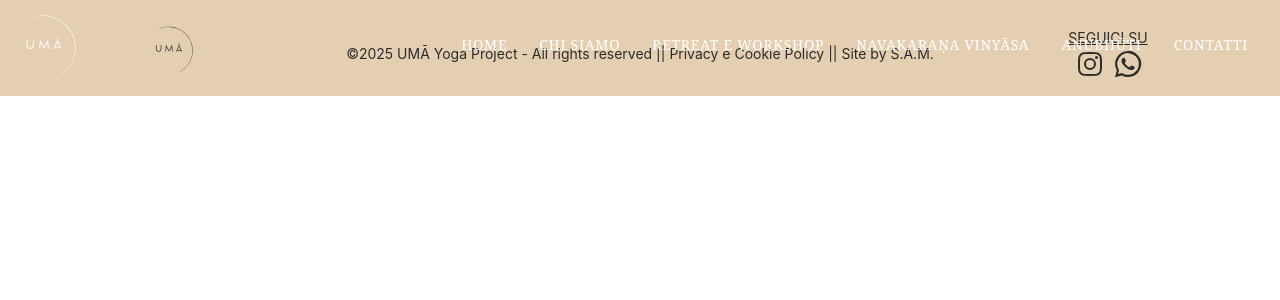
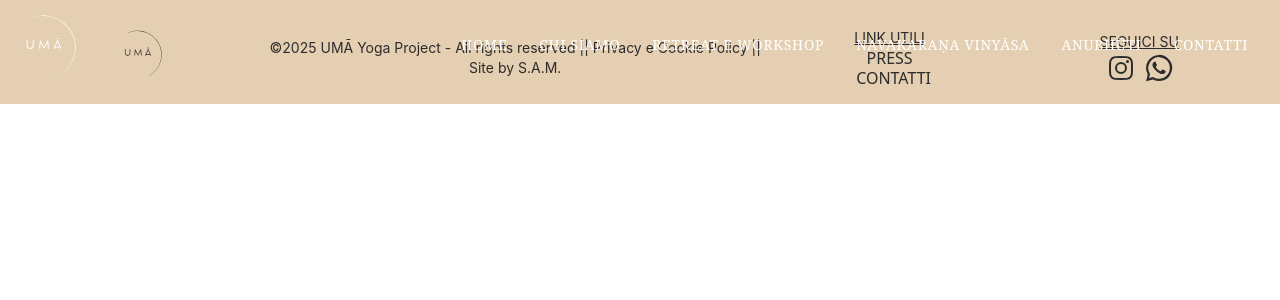
Before and after one commit to asorbellini/static-uma-yoga, a React (Vite) app: page /events in a window 1280 px wide. Shown: the top 300 px of the page. Built offline with nearby package versions, Linux system fonts and the light colour scheme.

Commit message:
Correct some mistakes and Add link utili in footer

```diff
--- a/src/components/Footer.jsx
+++ b/src/components/Footer.jsx
@@ -5,15 +5,26 @@ function Footer() {
   return (
     <footer className="bg-dorado/60 text-center p-4 text-sm">
       <div className="flex sm:flex-row flex-col-reverse items-center space-y-3">
-        <div className="hidden sm:flex sm:basis-1/4 justify-center items-center">
+        <div className="hidden sm:flex sm:basis-1/5 justify-center items-center">
             <UmaLogo colorFill='#2c2c2c'classname="w-12 h-12"/>
         </div>
-        <div className="basis-2/4">
+        <div className="basis-2/5">
           <p className="text-center text-oscuro font-normal">
             ©{new Date().getFullYear()} UMĀ Yoga Project - All rights reserved || <a href="/privacy-e-cookie-policy" target="_blank" className="hover:text-terracota">Privacy e Cookie Policy</a> || <a href="https://samportafolio.vercel.app/" target="_blank" className="hover:text-terracota">Site by S.A.M.</a>
           </p>
         </div>
-        <div className="basis-1/4">
+        <div className="basis-1/5">
+          <p className="uppercase underline text-oscuro font-normal">LINK UTILI</p>
+          <div className="flex flex-col justify-center items-center space-x-2">
+            <a href="/press-e-media" className="btn-secondary hover:text-verdeBosque">
+              <p className="textButton">PRESS</p>
+            </a>
+            <a href="/contatti" className="btn-secondary hover:text-verdeBosque">
+              <p className="textButton">CONTATTI</p>
+            </a>
+          </div>
+        </div>
+        <div className="basis-1/5">
           <p className="uppercase underline text-oscuro font-normal">Seguici su</p>
           <div className="flex justify-center items-center space-x-2">
               <a
--- a/src/components/HeroComponent.jsx
+++ b/src/components/HeroComponent.jsx
@@ -1,6 +1,5 @@
 
 import { useState } from "react"
-import { getSlug } from "../constants"
 
 function HeroComponent({background, mainColor, logo, title}) {
     const [hovered, setHovered] = useState(false)
```
